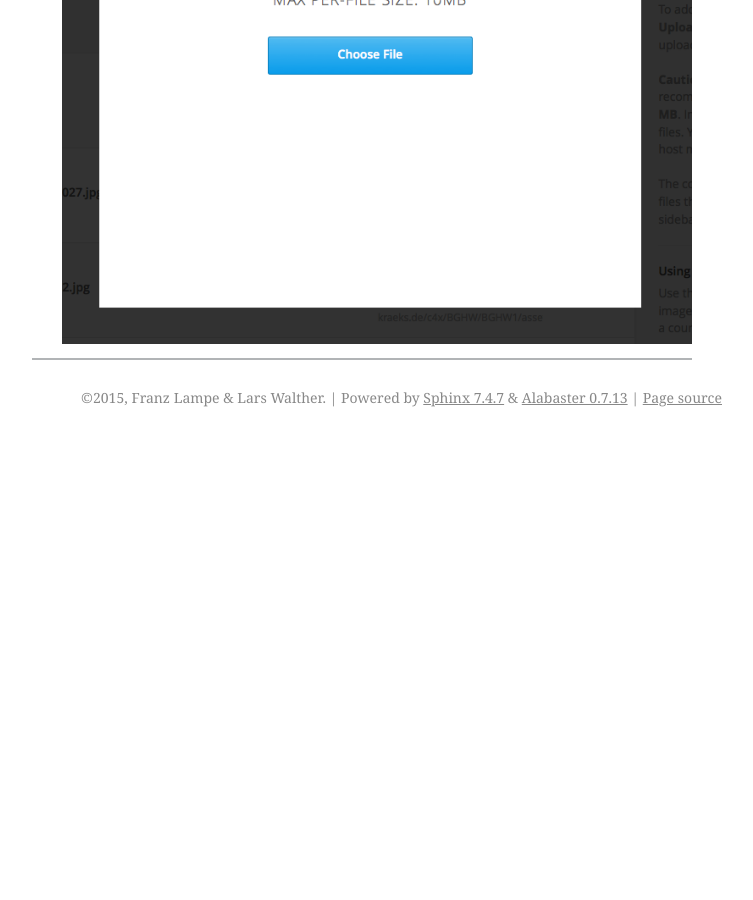
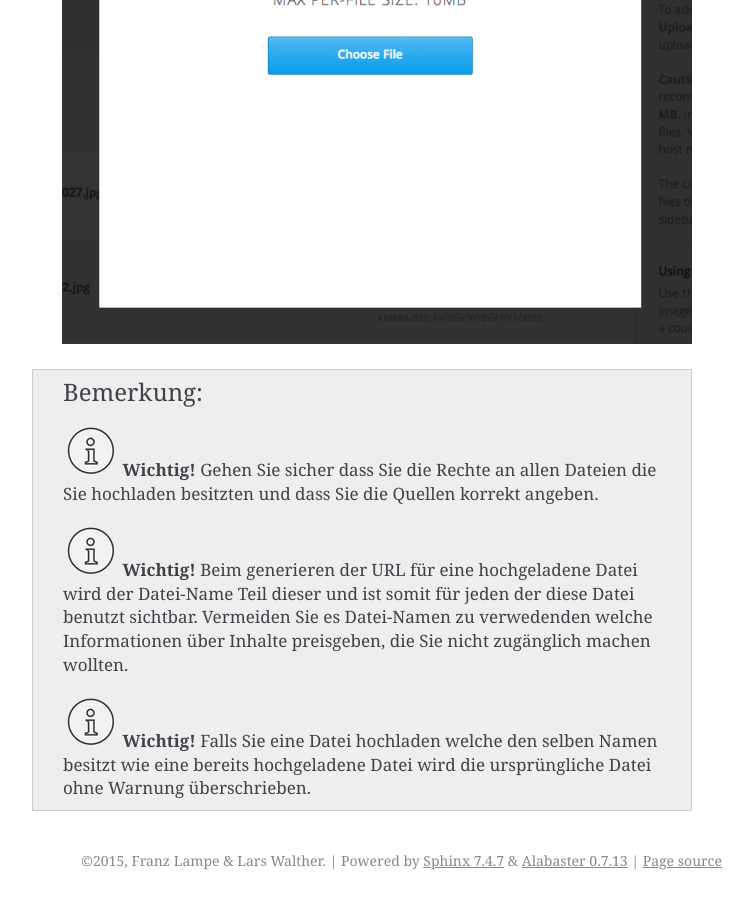
Before and after one commit to kraeks/kraeks.edxdocs, a Sphinx documentation site: the page built from docs/source/courseupload.rst, in a window 1280 px wide and 900 px high, scrolled down 1408 px. Shown: the whole window, without its empty margins (388-1141 px from the left). Built offline with Sphinx 7.4.7, drawn with Linux system fonts in a browser that asks for light colours; before the commit the page ends 1845 px from its top, so only the background shows below that.

Commit message:
Änderungen

```diff
--- a/docs/source/courseupload.rst
+++ b/docs/source/courseupload.rst
@@ -35,4 +35,13 @@ Eine Datei wie zum Beispiel ein Bild hochzuladen ist sehr einfach und erfolgt in
 
 	.. image:: images/oben_rechts.png
 
-----------------------------------------------------------------------------
+.. note::
+
+
+	|i| **Wichtig!** Gehen Sie sicher dass Sie die Rechte an allen Dateien die Sie hochladen besitzten und dass Sie die Quellen korrekt angeben.
+
+	|i| **Wichtig!** Beim generieren der URL für eine hochgeladene Datei wird der Datei-Name Teil dieser und ist somit für jeden der diese Datei benutzt sichtbar. Vermeiden Sie es Datei-Namen zu verwedenden welche Informationen über Inhalte preisgeben, die Sie nicht zugänglich machen wollten.
+
+	|i| **Wichtig!** Falls Sie eine Datei hochladen welche den selben Namen besitzt wie eine bereits hochgeladene Datei wird die ursprüngliche Datei ohne Warnung überschrieben.
+
+	.. |i| image:: images/i.png
```
